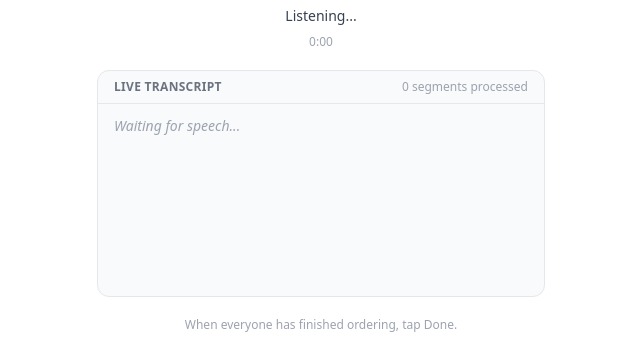
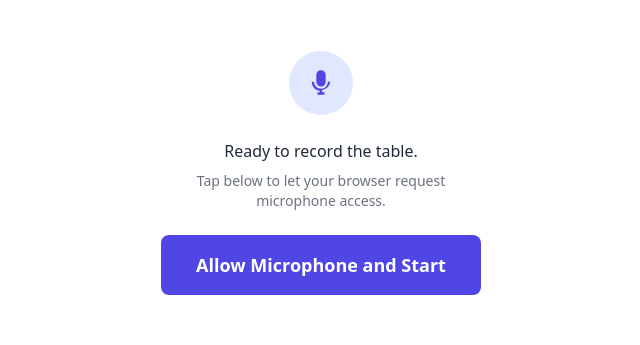
Before and after one commit to adityadesai97/easy-order, a Next.js app: page / in a window 1280 px wide. Both pictures are taken after a click on the button "Start Listening". Shown: the part 227-572 px from the top of the page, without its empty margins (319-959 px from the left). Built offline with nearby package versions, Linux system fonts and the light colour scheme; no server answers.

Commit message:
Require user gesture before mic access

```diff
--- a/components/StepListening.tsx
+++ b/components/StepListening.tsx
@@ -40,6 +40,8 @@ export default function StepListening({ onComplete }: Props) {
   const [transcript, setTranscript] = useState("");
   const [chunkCount, setChunkCount] = useState(0);
   const [isFlushing, setIsFlushing] = useState(false);
+  const [isStarting, setIsStarting] = useState(false);
+  const [hasStarted, setHasStarted] = useState(false);
   const [error, setError] = useState<RecordingError | null>(null);
   const [elapsedSeconds, setElapsedSeconds] = useState(0);
 
@@ -94,21 +96,17 @@ export default function StepListening({ onComplete }: Props) {
     [flushCompletedChunks]
   );
 
-  useEffect(() => {
-    if (typeof MediaRecorder === "undefined") {
+  const startRecording = useCallback(async () => {
+    if (typeof MediaRecorder === "undefined" || !navigator.mediaDevices?.getUserMedia) {
       setError("NOT_SUPPORTED");
       return;
     }
 
-    let cancelled = false;
+    setIsStarting(true);
+    setError(null);
 
-    const start = async () => {
     try {
       const stream = await navigator.mediaDevices.getUserMedia({ audio: true });
-        if (cancelled) {
-          stream.getTracks().forEach((t) => t.stop());
-          return;
-        }
       streamRef.current = stream;
 
       const mimeType = getMimeType();
@@ -123,12 +121,13 @@ export default function StepListening({ onComplete }: Props) {
       };
 
       recorder.start(30000);
+      setElapsedSeconds(0);
+      setHasStarted(true);
 
       timerRef.current = setInterval(() => {
         setElapsedSeconds((s) => s + 1);
       }, 1000);
     } catch (err) {
-        if (cancelled) return;
       if (err instanceof DOMException) {
         if (err.name === "NotAllowedError") setError("MIC_DENIED");
         else if (err.name === "NotFoundError") setError("MIC_NOT_FOUND");
@@ -137,13 +136,13 @@ export default function StepListening({ onComplete }: Props) {
       } else {
         setError("UNKNOWN");
       }
+    } finally {
+      setIsStarting(false);
     }
-    };
+  }, [uploadChunk]);
 
-    start();
-
+  useEffect(() => {
     return () => {
-      cancelled = true;
       if (timerRef.current) clearInterval(timerRef.current);
       if (
         mediaRecorderRef.current &&
@@ -153,7 +152,7 @@ export default function StepListening({ onComplete }: Props) {
       }
       streamRef.current?.getTracks().forEach((t) => t.stop());
     };
-  }, [uploadChunk]);
+  }, []);
 
   // Auto-scroll transcript
   useEffect(() => {
@@ -191,6 +190,42 @@ export default function StepListening({ onComplete }: Props) {
           !
         </div>
         <p className="text-gray-700 max-w-xs">{ERROR_MESSAGES[error]}</p>
+        <button
+          onClick={startRecording}
+          disabled={isStarting}
+          className="rounded-lg bg-indigo-600 px-6 py-3 text-sm font-semibold text-white hover:bg-indigo-700 disabled:opacity-50"
+        >
+          {isStarting ? "Starting..." : "Try Microphone Again"}
+        </button>
+      </div>
+    );
+  }
+
+  if (!hasStarted) {
+    return (
+      <div className="flex flex-col items-center gap-6 text-center">
+        <div className="w-16 h-16 rounded-full bg-indigo-100 flex items-center justify-center text-2xl text-indigo-600">
+          <svg
+            className="w-7 h-7"
+            fill="currentColor"
+            viewBox="0 0 24 24"
+          >
+            <path d="M12 1a4 4 0 0 1 4 4v6a4 4 0 0 1-8 0V5a4 4 0 0 1 4-4zm-1 16.93V20H9v2h6v-2h-2v-2.07A8.001 8.001 0 0 0 20 11h-2a6 6 0 0 1-12 0H4a8.001 8.001 0 0 0 7 7.93z" />
+          </svg>
+        </div>
+        <div className="space-y-2">
+          <p className="text-gray-800 font-medium">Ready to record the table.</p>
+          <p className="text-sm text-gray-500 max-w-xs">
+            Tap below to let your browser request microphone access.
+          </p>
+        </div>
+        <button
+          onClick={startRecording}
+          disabled={isStarting}
+          className="w-full max-w-xs rounded-lg bg-indigo-600 px-6 py-4 text-lg font-semibold text-white hover:bg-indigo-700 disabled:opacity-50"
+        >
+          {isStarting ? "Starting..." : "Allow Microphone and Start"}
+        </button>
       </div>
     );
   }
```
Lines whose indentation alone changed are shown as unchanged.
